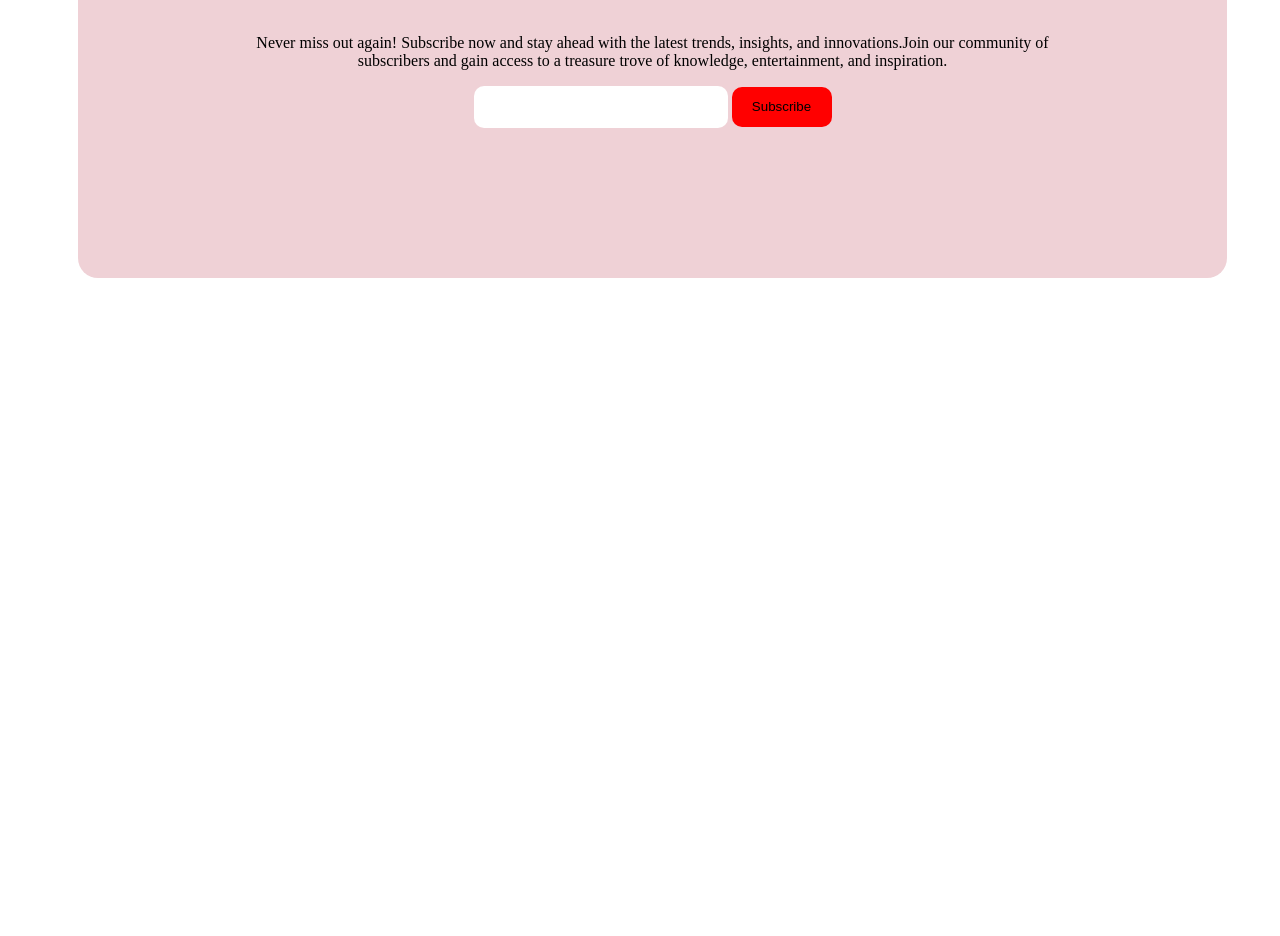
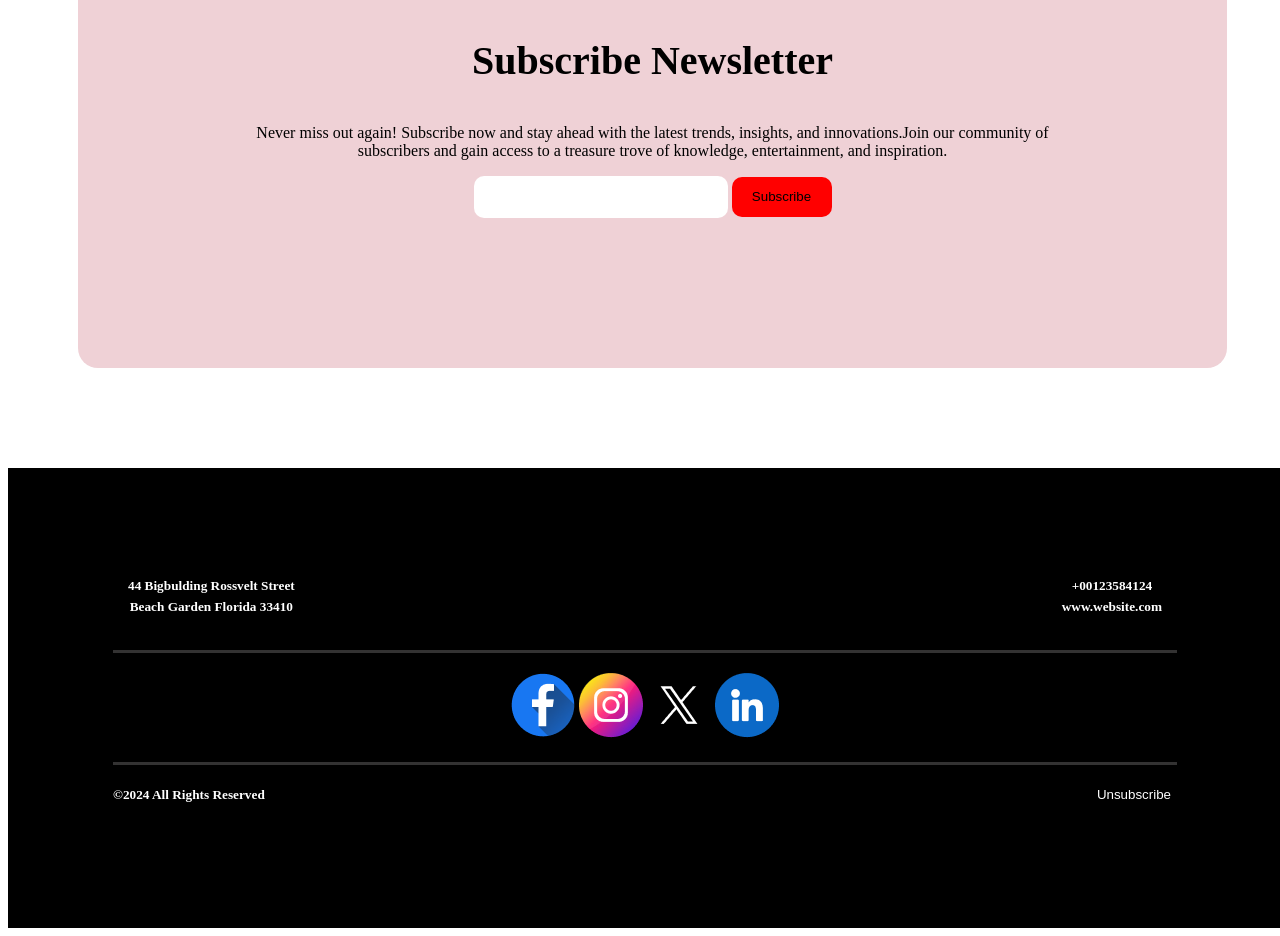
Before and after one commit to maqmukul/new-year-2024, a plain HTML site: page index.html in a window 1280 px wide. Shown: the part 5668-6604 px from the top of the page. Before the commit the page ends 5954 px from the top, so only its background shows below. Drawn offline with Linux system fonts and the light colour scheme.

Commit message:
added-footer

```diff
--- a/index.html
+++ b/index.html
@@ -98,9 +98,37 @@
             </div>
 
         </section>
-        <section></section>
+
     </main>
-    <footer></footer>
+    <footer class="footer">
+        <div class="foot">
+
+            <div class="contact-info">
+                <div class="adress">
+                    <h5>44 Bigbulding Rossvelt Street</h5>
+                    <h5>Beach Garden Florida 33410</h5>
+                </div>
+                <div class="phone-number">
+                    <h5>+00123584124</h5>
+                    <h5>www.website.com</h5>
+                </div>
+            </div>
+            <div class="social-media">
+                <div class="icons">
+                    <img src="./resources/Facebook.png" alt="">
+                    <img src="./resources/Instagram.png" alt="">
+                    <img src="./resources/Twitter.png" alt="">
+                    <img src="./resources/Linkedin.png" alt="">
+                </div>
+
+            </div>
+            <div class="copy-right">
+                <h5>&copy;2024 All Rights Reserved</h5>
+                <button>Unsubscribe</button>
+
+            </div>
+        </div>
+    </footer>
 
 </body>
 
--- a/styles/styles.css
+++ b/styles/styles.css
@@ -141,11 +141,13 @@
 
 .portfolio {
     margin: 10px;
+
     padding: 10px;
 }
 
 .portfolio img {
     padding: 5px;
+
 
 }
 
@@ -185,6 +187,7 @@
     text-align: center;
     margin-right: 45px;
     margin-left: 70px;
+    margin-top: 100px;
     padding: 150px;
     border-radius: 20px;
 }
@@ -210,3 +213,68 @@
     border: none;
     border-radius: 10px;
 }
+
+.footer {
+    color: white;
+    background-color: black;
+    width: 100%;
+    height: 450px;
+    margin-top: 100px;
+    padding: 5px;
+
+}
+
+.foot {
+    margin: 100px;
+}
+
+.contact-info {
+    display: flex;
+    justify-content: space-between;
+    margin: 10px;
+
+}
+
+.adress {
+    text-align: center;
+    justify-content: center;
+    margin-bottom: 20px;
+
+
+}
+
+.adress h5 {
+    margin: 5px;
+}
+
+.phone-number {
+    text-align: center;
+    justify-content: center;
+    margin-bottom: 20px;
+}
+
+.phone-number h5 {
+    margin: 5px;
+}
+
+.social-media {
+    display: flex;
+    justify-content: center;
+    border-top: solid rgb(51, 50, 50);
+    border-bottom: solid rgb(51, 50, 50);
+}
+
+.icons {
+    margin: 20px;
+}
+
+.copy-right {
+    display: flex;
+    justify-content: space-between;
+}
+
+.copy-right button {
+    color: white;
+    border: none;
+    background-color: black;
+}
```
